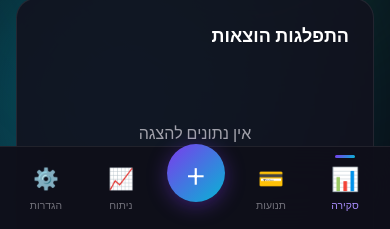
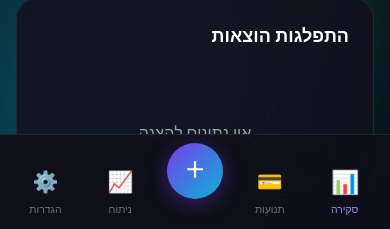
Before and after one commit to Sh-dott/budget-manager, a website: page public/index.html in a window 390 px wide. Shown: the part 613-842 px from the top of the page. Drawn offline with nearby package versions, Linux system fonts and the light colour scheme; no server answers.

Commit message:
Fix mobile nav alignment - align + button with nav items
- Change mobile nav to align-items: flex-end
- Use margin-bottom instead of margin-top for FAB
- Set consistent height for nav items
- Ensure all items align at the bottom

Co-Authored-By: Claude Opus 4.5 <noreply@anthropic.com>

```diff
--- a/public/style.css
+++ b/public/style.css
@@ -1368,15 +1368,17 @@ button, .nav-item, .mobile-nav-item, .transaction-item, .person-btn, .type-btn {
     padding-bottom: calc(0.5rem + env(safe-area-inset-bottom));
     z-index: 1000;
     justify-content: space-around;
-    align-items: center;
+    align-items: flex-end;
 }
 
 .mobile-nav-item {
     display: flex;
     flex-direction: column;
     align-items: center;
+    justify-content: flex-end;
     gap: 0.2rem;
-    padding: 0.6rem 0.8rem;
+    padding: 0.5rem 0.6rem;
+    padding-bottom: 0.4rem;
     background: transparent;
     border: none;
     color: var(--text-muted);
@@ -1385,6 +1387,7 @@ button, .nav-item, .mobile-nav-item, .transaction-item, .person-btn, .type-btn {
     cursor: pointer;
     transition: all 0.2s cubic-bezier(0.4, 0, 0.2, 1);
     min-width: 56px;
+    height: 52px;
     border-radius: var(--radius-md);
     position: relative;
 }
@@ -1426,10 +1429,10 @@ button, .nav-item, .mobile-nav-item, .transaction-item, .person-btn, .type-btn {
 
 .mobile-nav-item.add-fab {
     background: var(--gradient-primary);
-    width: 58px;
-    height: 58px;
+    width: 56px;
+    height: 56px;
     border-radius: 50%;
-    margin-top: -2rem;
+    margin-bottom: 1.5rem;
     box-shadow: 0 4px 20px rgba(124, 58, 237, 0.4);
     color: white;
     transition: all 0.3s cubic-bezier(0.4, 0, 0.2, 1);
```
